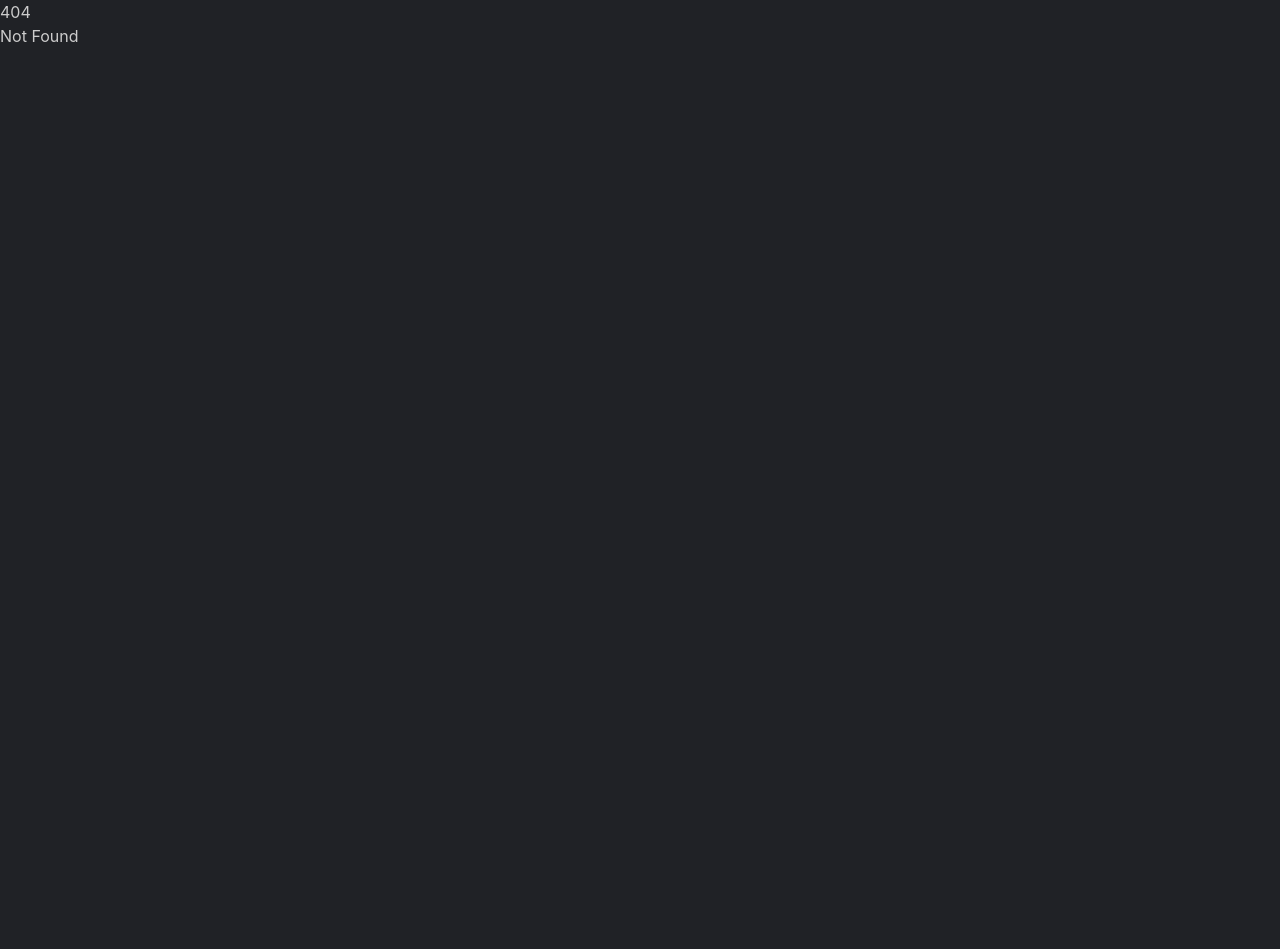
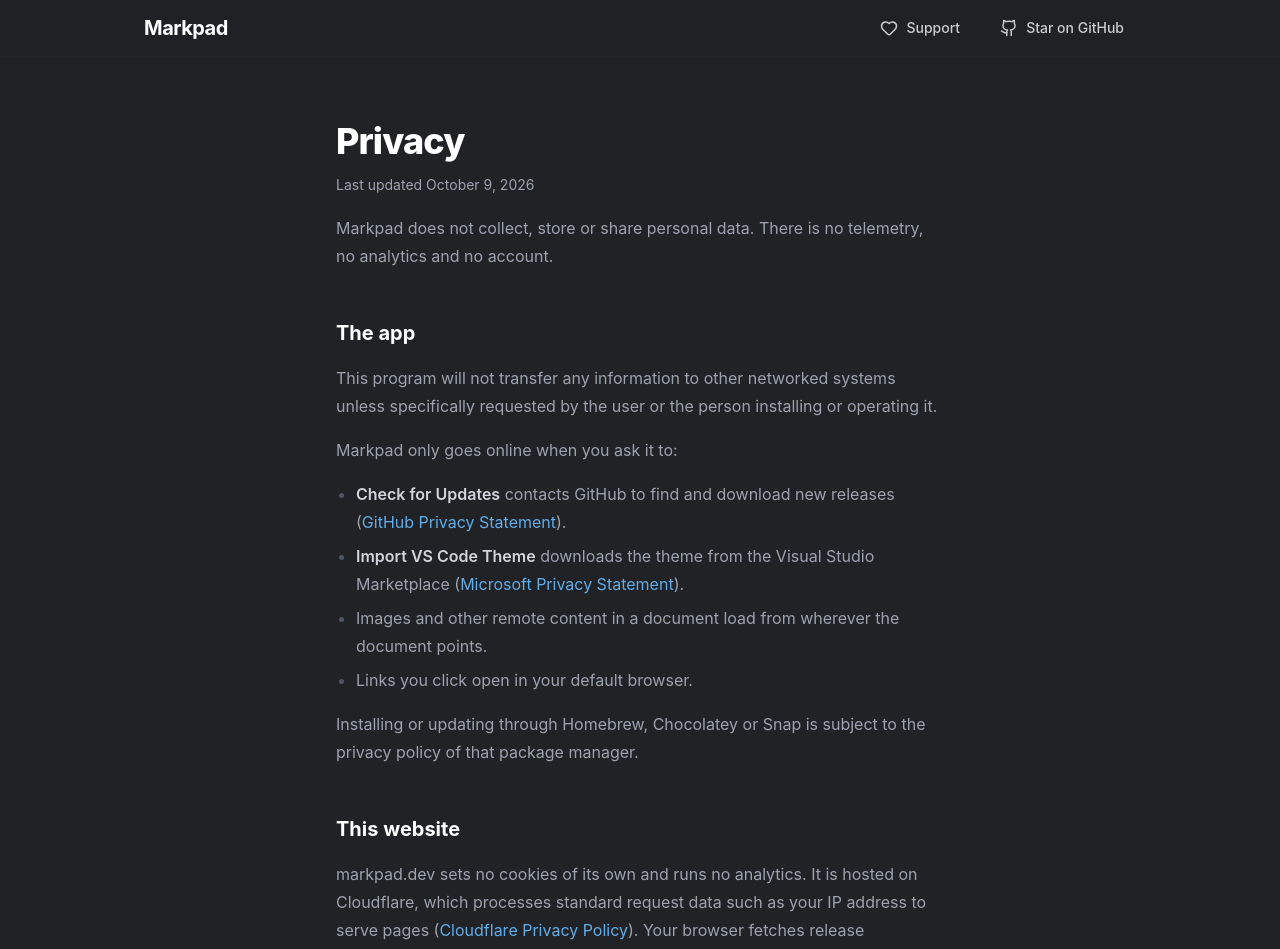
Before and after one commit to sftwrdotdev/markpad.dev, a SvelteKit app: page /privacy in a window 1280 px wide. Before the commit this address had no page. Shown: the top 949 px of the page. Before the commit the page ends 800 px from the top, so only its background shows below. Built offline with nearby package versions, Linux system fonts and the light colour scheme; no server answers.

Commit message:
feat: add SignPath code signing declaration - added privacy policy details for the app and the `markpad.dev` website

```diff
--- a/src/app.css
+++ b/src/app.css
@@ -3,6 +3,7 @@
 @theme {
   --color-vscode-bg: #202226;
   --color-vscode-header: #252526;
+  --color-vscode-footer: #181a1f;
   --color-vscode-accent: #026DBE;
   --color-vscode-accent-text: #62ADE7;
   --color-vscode-text: #CCCCCC;
--- /dev/null
+++ b/src/lib/components/Footer.svelte
@@ -0,0 +1,41 @@
+<script lang="ts">
+	const links = [
+		{ label: "GitHub", href: "https://github.com/sftwrdotdev/Markpad", external: true },
+		{ label: "Releases", href: "https://github.com/sftwrdotdev/Markpad/releases", external: true },
+		{ label: "Privacy", href: "/privacy/", external: false },
+		{ label: "Code signing policy", href: "/privacy/#code-signing-policy", external: false },
+	];
+</script>
+
+<footer class="mt-20 border-t border-white/5 bg-vscode-footer text-sm text-gray-400">
+	<div
+		class="mx-auto flex max-w-5xl flex-col items-center gap-4 px-4 py-8 sm:flex-row sm:justify-between sm:px-6 lg:px-8"
+	>
+		<p>
+			&copy; <a href="https://github.com/alecdotdev" class="transition-colors hover:text-white">alecdotdev</a>
+		</p>
+		<nav aria-label="Footer">
+			<ul class="flex flex-wrap justify-center gap-x-6 gap-y-2">
+				{#each links as link (link.href)}
+					<li>
+						<a
+							href={link.href}
+							target={link.external ? "_blank" : undefined}
+							rel={link.external ? "noreferrer" : undefined}
+							class="transition-colors hover:text-white"
+						>
+							{link.label}
+						</a>
+					</li>
+				{/each}
+			</ul>
+		</nav>
+	</div>
+	<div class="border-t border-white/5">
+		<p class="mx-auto max-w-5xl px-4 py-5 text-center text-xs text-gray-500 sm:px-6 lg:px-8">
+			Free code signing provided by
+			<a href="https://about.signpath.io" class="transition-colors hover:text-gray-300">SignPath.io</a>, certificate by
+			<a href="https://signpath.org" class="transition-colors hover:text-gray-300">SignPath Foundation</a>
+		</p>
+	</div>
+</footer>
--- a/src/lib/components/Navbar.svelte
+++ b/src/lib/components/Navbar.svelte
@@ -20,9 +20,9 @@
 
 <nav class="sticky top-0 z-50 w-full border-b border-vscode-header bg-vscode-bg/80 backdrop-blur-md">
 	<div class="mx-auto flex h-14 max-w-5xl items-center justify-between px-4">
-		<div class="flex items-center gap-2">
+		<a href="/" class="flex items-center gap-2">
 			<span class="text-xl font-bold tracking-tight text-white">Markpad</span>
-		</div>
+		</a>
 
 		<div class="flex items-center gap-4">
 			<DonationDropdown />
--- a/src/routes/+page.svelte
+++ b/src/routes/+page.svelte
@@ -22,6 +22,7 @@
 	import { onMount } from "svelte";
 
 	import Navbar from "$lib/components/Navbar.svelte";
+	import Footer from "$lib/components/Footer.svelte";
 	import FeatureCard from "$lib/components/FeatureCard.svelte";
 	import VersionItem from "$lib/components/VersionItem.svelte";
 	import {
@@ -466,11 +467,7 @@
 		</section>
 	</main>
 
-	<footer
-		class="mt-20 border-t border-[#252526] bg-[#252526] py-12 text-center text-gray-500"
-	>
-		<p><a href="https://github.com/alecdotdev">&copy; alecdotdev</a></p>
-	</footer>
+	<Footer />
 </div>
 
 <style>
--- /dev/null
+++ b/src/routes/privacy/+page.svelte
@@ -0,0 +1,158 @@
+<script lang="ts">
+	import Navbar from "$lib/components/Navbar.svelte";
+	import Footer from "$lib/components/Footer.svelte";
+</script>
+
+<svelte:head>
+	<title>Privacy &amp; Code Signing Policy - Markpad</title>
+	<meta
+		name="description"
+		content="Markpad collects no data and has no telemetry. Privacy policy and code signing policy for the Markpad app and markpad.dev."
+	/>
+</svelte:head>
+
+<div
+	class="flex min-h-screen flex-col bg-vscode-bg font-sans text-vscode-text selection:bg-vscode-accent selection:text-white"
+>
+	<Navbar />
+
+	<main class="prose-page mx-auto w-full max-w-2xl flex-1 px-4 pb-8 pt-16 sm:px-6 lg:px-8">
+		<h1 class="mb-3 text-4xl font-extrabold tracking-tight text-white">Privacy</h1>
+		<p class="mb-12 text-sm text-gray-500">Last updated October 9, 2026</p>
+
+		<p>
+			Markpad does not collect, store or share personal data. There is no telemetry, no analytics and no
+			account.
+		</p>
+
+		<section aria-labelledby="the-app">
+			<h2 id="the-app">The app</h2>
+			<p>
+				This program will not transfer any information to other networked systems unless specifically requested
+				by the user or the person installing or operating it.
+			</p>
+			<p>Markpad only goes online when you ask it to:</p>
+			<ul>
+				<li>
+					<strong>Check for Updates</strong> contacts GitHub to find and download new releases
+					(<a href="https://docs.github.com/en/site-policy/privacy-policies/github-general-privacy-statement"
+						>GitHub Privacy Statement</a
+					>).
+				</li>
+				<li>
+					<strong>Import VS Code Theme</strong> downloads the theme from the Visual Studio Marketplace
+					(<a href="https://www.microsoft.com/en-us/privacy/privacystatement">Microsoft Privacy Statement</a>).
+				</li>
+				<li>Images and other remote content in a document load from wherever the document points.</li>
+				<li>Links you click open in your default browser.</li>
+			</ul>
+			<p>
+				Installing or updating through Homebrew, Chocolatey or Snap is subject to the privacy policy of that
+				package manager.
+			</p>
+		</section>
+
+		<section aria-labelledby="this-website">
+			<h2 id="this-website">This website</h2>
+			<p>
+				markpad.dev sets no cookies of its own and runs no analytics. It is hosted on Cloudflare, which processes
+				standard request data such as your IP address to serve pages
+				(<a href="https://www.cloudflare.com/privacypolicy/">Cloudflare Privacy Policy</a>). Your browser fetches
+				release information and the star count directly from the GitHub API, and a few icons from third-party
+				hosts.
+			</p>
+		</section>
+
+		<section aria-labelledby="code-signing-policy">
+			<h2 id="code-signing-policy">Code signing policy</h2>
+			<p>
+				Free code signing provided by <a href="https://about.signpath.io">SignPath.io</a>, certificate by
+				<a href="https://signpath.org">SignPath Foundation</a>.
+			</p>
+			<dl>
+				<div>
+					<dt>Committers and reviewers</dt>
+					<dd>
+						<a href="https://github.com/alecdotdev">@alecdotdev</a>,
+						<a href="https://github.com/PathGao">@PathGao</a>
+					</dd>
+				</div>
+				<div>
+					<dt>Approvers</dt>
+					<dd><a href="https://github.com/alecdotdev">@alecdotdev</a></dd>
+				</div>
+			</dl>
+			<p>Privacy: see <a href="#the-app">The app</a> above.</p>
+		</section>
+
+		<section aria-labelledby="contact">
+			<h2 id="contact">Contact</h2>
+			<p>
+				Questions about this policy can be raised as an
+				<a href="https://github.com/sftwrdotdev/Markpad/issues">issue on GitHub</a>.
+			</p>
+		</section>
+	</main>
+
+	<Footer />
+</div>
+
+<style>
+	.prose-page p,
+	.prose-page li,
+	.prose-page dd {
+		color: #9ca3af;
+		line-height: 1.75;
+	}
+	.prose-page p {
+		margin-bottom: 1rem;
+	}
+	.prose-page h2 {
+		scroll-margin-top: 5rem;
+		margin: 3rem 0 1rem;
+		font-size: 1.25rem;
+		font-weight: 700;
+		color: #fff;
+	}
+	.prose-page strong {
+		font-weight: 600;
+		color: #d1d5db;
+	}
+	.prose-page a {
+		color: var(--color-vscode-accent-text);
+		transition: color 150ms;
+	}
+	.prose-page a:hover {
+		color: #fff;
+		text-decoration: underline;
+		text-underline-offset: 3px;
+	}
+	.prose-page ul {
+		margin-bottom: 1rem;
+		padding-left: 1.25rem;
+		list-style: disc;
+	}
+	.prose-page li {
+		margin-bottom: 0.375rem;
+	}
+	.prose-page li::marker {
+		color: #4b5563;
+	}
+	.prose-page dl {
+		margin-bottom: 1rem;
+		border-top: 1px solid #333;
+	}
+	.prose-page dl > div {
+		display: flex;
+		flex-wrap: wrap;
+		gap: 0.25rem 1.5rem;
+		justify-content: space-between;
+		padding: 0.75rem 0;
+		border-bottom: 1px solid #333;
+	}
+	.prose-page dt {
+		font-weight: 500;
+		color: #d1d5db;
+		line-height: 1.75;
+	}
+</style>
```
